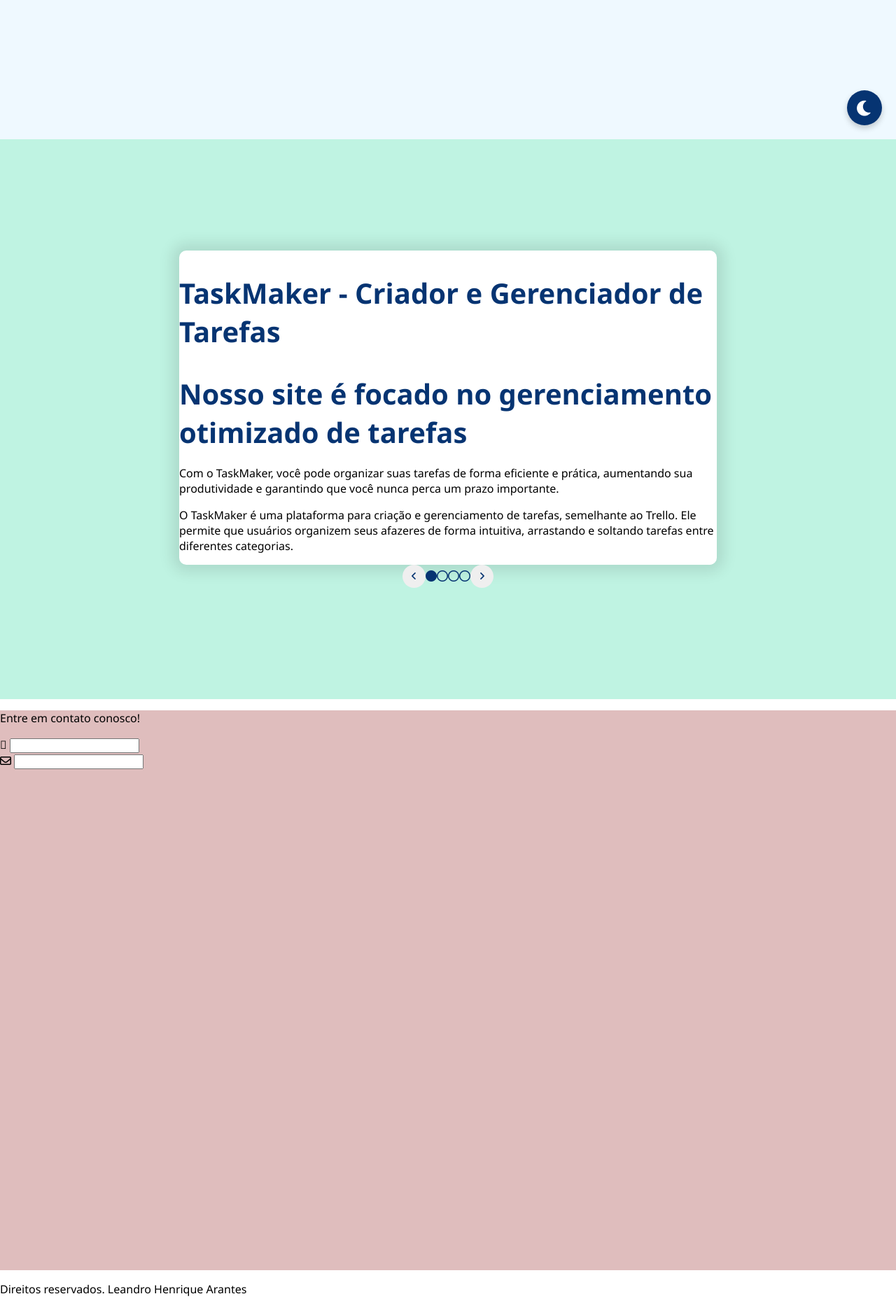
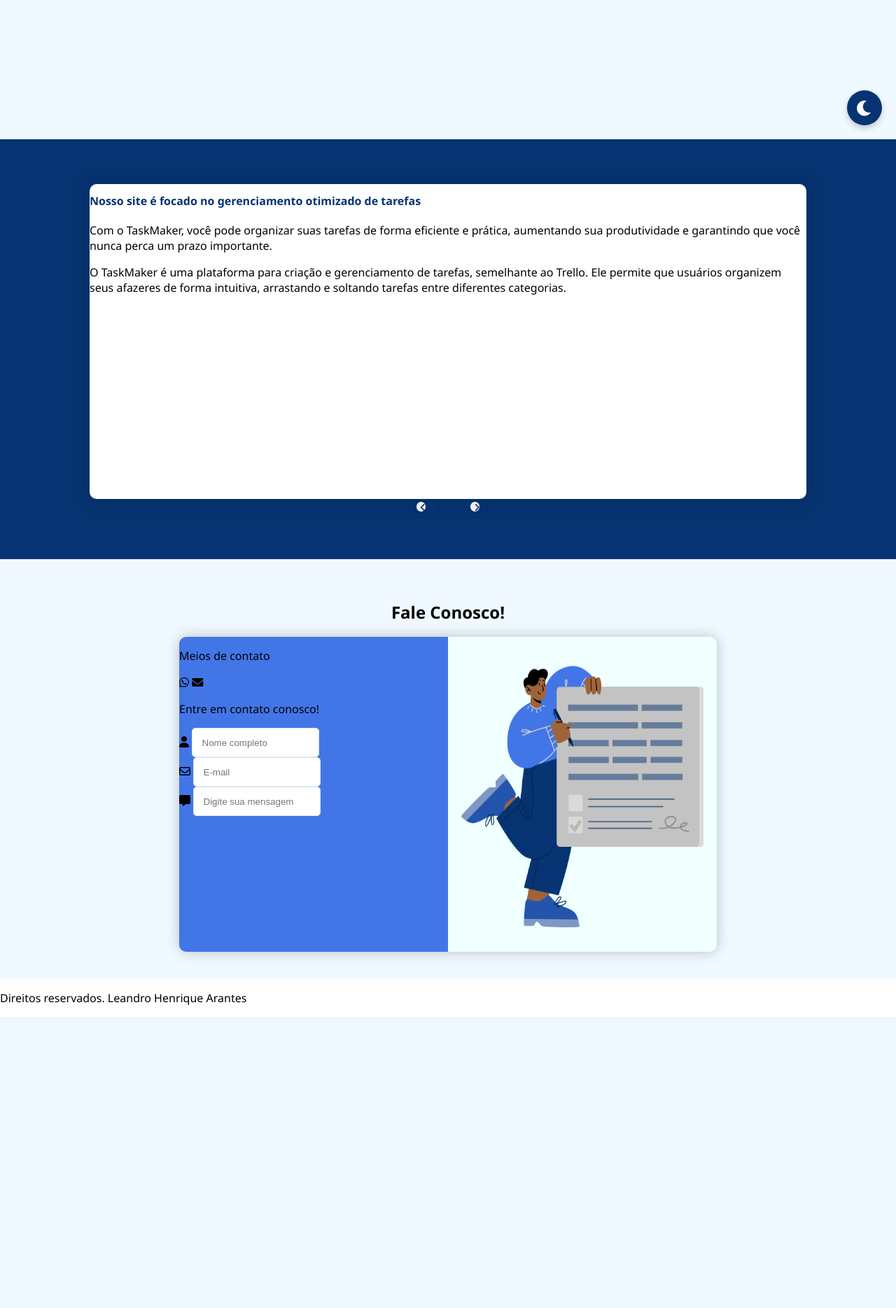
Before and after one commit to Leandr0Arantes/TaskMaker, a PHP site: page / in a window 1280 px wide. Shown: the part 601-2470 px from the top of the page at 70% size. After the commit the page ends 2054 px from the top, so only its background shows below. Run offline with PHP 8.4, Linux system fonts and the light colour scheme.

Commit message:
Atualização visual página index

```diff
--- a/assets/css/index.css
+++ b/assets/css/index.css
@@ -34,29 +34,50 @@ body .btn-tema:hover {
 
 /* VARIAVEIS DAS CORES DO SITE */
 :root {
+    /* HEADER */
     --background-header: white;
-    --background-home: rgb(239, 249, 255);
     --font-header: black;
     --btn-tema: #063472;
     --btn-tema-hover:#4276e7;
+
+    /* HOME */
+    --background-home: rgb(239, 249, 255);
     --btn-signin:#063472;
     --btn-signin-hover:#4276e7;
     --input-signin: white;
     --input-signin-border: rgb(221, 231, 238);
     --font-home: #063472;
+
+    /* TUTORIAL */
+    --background-tutorial: #063472;
+
+    /* CONTATO */
+    --background-contato: rgb(239, 249, 255);
+    --font-contato: black;
+
 }
 
 .dark-theme {
+    /* HEADER */
     --background-header: rgb(17, 17, 17);
-    --background-home: rgb(41, 41, 41);
     --font-header: white;
     --btn-tema: black;
     --btn-tema-hover:#8a8a8a;
+
+    /* HOME */
+    --background-home: rgb(41, 41, 41);
     --btn-signin:#7097ea;
     --btn-signin-hover:#4276e7;
     --input-signin: rgb(61, 61, 61);
     --input-signin-border: rgb(43, 43, 43);
     --font-home: white;
+
+    /* TUTORIAL */
+    --background-tutorial: rgb(22, 22, 22);
+
+    /* CONTATO */
+    --background-contato: rgb(41, 41, 41);
+    --font-contato: white;
 }
 /* VARIAVEIS DAS CORES DO SITE */
 
@@ -218,34 +239,27 @@ header .btn-header .sign-in:hover{
 
 /* HOME */
 
-/* CONTATO */
-.contato {
-    width: 100%;
-    height: 100vh;
-    background-color: rgb(223, 189, 189);
-}
-
-/* CONTATO */
-
 /* TUTORIAL */
 .tutorial {
     width: 100%;
-    height: 100vh;
-    background-color: rgb(191, 243, 226);
+    height: 75vh;
+    background-color: var(--background-tutorial);
     display: flex;
     align-items: center;
     justify-content: center;
     flex-direction: column;
+    transition: 1s;
 }
 
 .tutorial h2 {
-    font-size: 2.5em;
+    font-size: 1em;
     color: #063472;
     margin-bottom: 20px;
 }
 
 .tutorial .container{
-    width: 60%;
+    width: 80%;
+    height: 75%;
     border-radius: 10px;
     box-shadow: 0px 0px 20px 10px rgba(0, 0, 0, 0.1);
     background-color: #fff;
@@ -268,8 +282,8 @@ header .btn-header .sign-in:hover{
 .botoes button {
     border: none;
     border-radius: 50%;
-    width: 2.5em;
-    height: 2.5em;
+    width: 1em;
+    height: 1em;
 }
 
 .botoes button:hover {
@@ -282,7 +296,64 @@ header .btn-header .sign-in:hover{
 
 .botoes span i {
     color: #063472;
+    transition: 0.5s;
+}
+
+/* TUTORIAL */
+
+/* CONTATO */
+.contato {
+    width: 100%;
+    height: 75vh;
+    background-color: var(--background-contato);
+    display: flex;
+    justify-content: center;
+    align-items: center;
+    flex-direction: column;
+    transition: 1s;
+}
+
+.contato .container {
+    background-color: rgb(204, 204, 204);
+    width: 60%;
+    height: 75%;
+    border-radius: 10px;
+    overflow: hidden;
+    display: flex;
+    box-shadow: 0px 0px 20px rgba(0, 0, 0, 0.226);
+}
+
+.contato .container .form {
+    background-color: #4276e7;
+    width: 50%;
+    height: 100%;
+}
+
+.contato .container .form input {
+    color: #063472;
+    text-align: justify;
+    border: 1px solid var(--input-signin-border);
+    background-color: var(--input-signin);
+    width: 40%;
+    height: 3em;
+    border-radius: 5px;
+    padding: 0px 1em;
 }
 
 
-/* TUTORIAL */
+
+.contato .container .imagem {
+    background-color: azure;
+    width: 50%;
+    height: 100%;
+    display: flex;
+    justify-content: center;
+    align-items: center;
+}
+
+.contato .container .imagem img {
+    width: 90%;
+    height: 90%;
+}
+
+/* CONTATO */
--- a/index.php
+++ b/index.php
@@ -44,7 +44,6 @@
     <section id="tutorial" class="tutorial">
         <div class="container active">
             <div class="conteudo">
-                <h2>TaskMaker - Criador e Gerenciador de Tarefas</h2>
                 <h2>Nosso site é focado no gerenciamento otimizado de tarefas</h2>
                 <p>Com o TaskMaker, você pode organizar suas tarefas de forma eficiente e prática, aumentando sua produtividade e garantindo que você nunca perca um prazo importante.</p>
                 <p>O TaskMaker é uma plataforma para criação e gerenciamento de tarefas, semelhante ao Trello. Ele permite que usuários organizem seus afazeres de forma intuitiva, arrastando e soltando tarefas entre diferentes categorias.</p>
@@ -57,9 +56,6 @@
             <div class="conteudo">
                 <h2>Acesso e Login</h2>
                 <p>Para acessar a parte de gerenciamento de tarefas, o usuário precisa criar uma conta e fazer login. Isso garante que cada usuário tenha seu próprio espaço personalizado para organizar tarefas e projetos.</p>
-            </div>
-            <div class="imagem">
-                <img src="assets/images/taskmaker_login.webp" alt="Imagem ilustrativa do login do site">
             </div>
         </div>
         <div class="container">
@@ -104,18 +100,36 @@
         </div>
     </section>
     <section id="contato" class="contato">
+        <div class="title">
+            <h2>Fale Conosco!</h2>
+        </div>
+        <div class="container">
+            <div class="form">
+                <p>Meios de contato</p>
+                <div class="meios_contato">
+                    <i class="fa-brands fa-whatsapp"><a href="#"></a></i>
+                    <i class="fa-solid fa-envelope"><a href="#"></a></i>
+                </div>
                 <form action="" method="post">
                     <p>Entre em contato conosco!</p>
                     <div class="form-group">
-                <span><i class="fa-light fa-circle-user"></i></span>
-                <input type="text" name="nome" id="nome">
+                        <span><i class="fa-solid fa-user"></i></i></span>
+                        <input type="text" name="nome" id="nome" placeholder="Nome completo">
                     </div>
                     <div class="form-group">
                         <span><i class="fa-regular fa-envelope"></i></span>
-                <input type="email" name="email" id="email">
+                        <input type="email" name="email" id="email" placeholder="E-mail">
                     </div>
-
+                    <div class="form-group">
+                        <span><i class="fa-solid fa-message"></i></span>
+                        <input type="text" name="mensagem" id="mensagem" placeholder="Digite sua mensagem">
+                    </div>
                 </form>
+            </div>
+            <div class="imagem">
+                <img src="assets/images/taskmaker_contato.png" alt="">
+            </div>
+        </div>
     </section>
     <footer>
         <p>Direitos reservados. Leandro Henrique Arantes</p>
@@ -125,7 +139,6 @@
 </body>
 
 <?php
-session_start();
 
 // Verifique se há uma mensagem de erro na sessão
 if (isset($_SESSION['resposta'])) {
```
Also changed, not shown: assets/images/taskmaker_contato.png (added), assets/images/taskmaker_contato_dark.png (added). Lines whose indentation alone changed are shown as unchanged.
